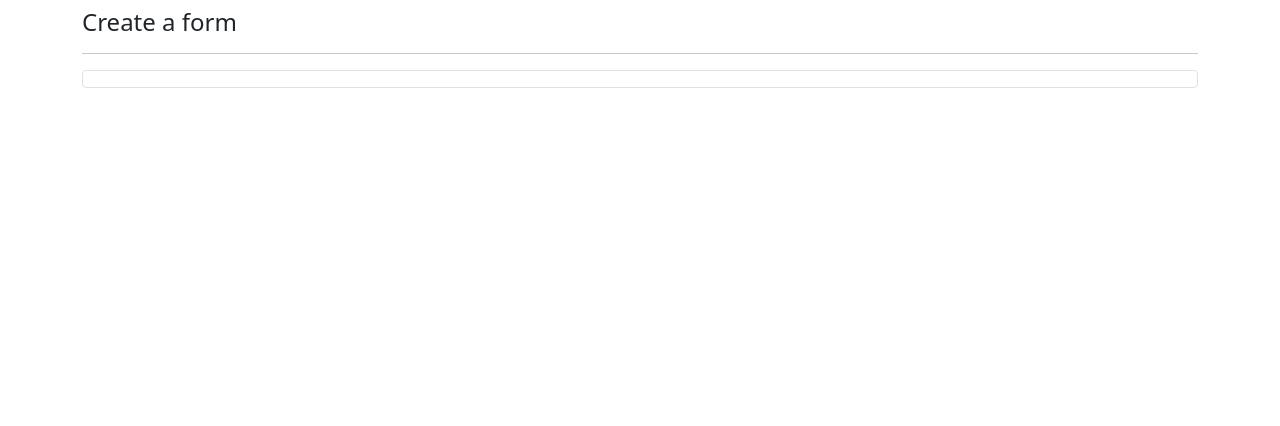
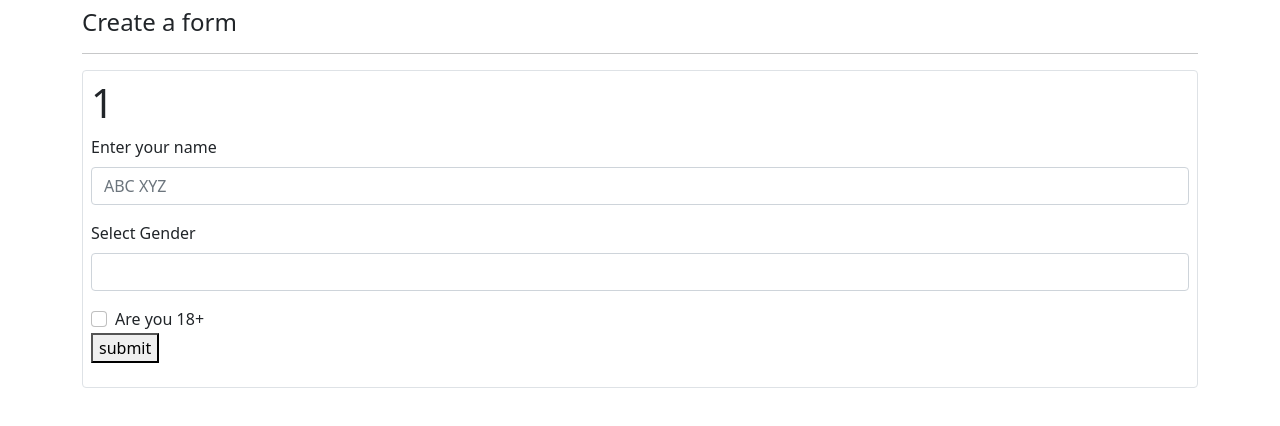
Before and after one commit to LazyCROW21/vue-dynamic-form, a Vue app: page /render/1 in a window 1280 px wide. Before the commit this address had no page. Shown: the top 426 px of the page. Built offline with nearby package versions, Linux system fonts and the light colour scheme.

Commit message:
some changes

```diff
--- a/src/components/form-elements/input-checkbox.vue
+++ b/src/components/form-elements/input-checkbox.vue
@@ -4,7 +4,7 @@
       type="checkbox"
       :class="getFormErrorClass()"
       :id="properties.id"
-      :value="modelValue"
+      :checked="modelValue"
       @input="updateValue"
     />
     <label :for="properties.id" class="form-check-label">{{
@@ -39,7 +39,7 @@ export default {
       return "form-check-input";
     },
     updateValue(event) {
-      this.$emit("update:modelValue", event.target.value);
+      this.$emit("update:modelValue", event.target.checked);
     },
   },
 };
--- a/src/components/form-render.vue
+++ b/src/components/form-render.vue
@@ -1,7 +1,7 @@
 <template>
   <div  class="row">
     <div class="mb-3">
-      <div><h1>Form</h1></div>
+      <div><h1>{{this.formTitle}}</h1></div>
         <template v-for="(formElement, index) in formElements" :key="index">
           <div class="position-relative">
             <component
@@ -40,7 +40,7 @@ export default {
     return {
       // add ordering
 
-
+     formTitle: null,
       formElements:null
 
     };
@@ -58,6 +58,7 @@ export default {
   mounted() {
 
     this.formElements = formData
+    this.formTitle = this.$route.params.formTitle
   }
 };
 </script>
--- a/src/components/form-section-builder.vue
+++ b/src/components/form-section-builder.vue
@@ -146,11 +146,14 @@ export default {
       this.formElements.splice(index, 1);
     },
     SubmitData() {
-      this.$router.push({ path: '/render' })
+      this.$router.push({ name: 'Render',params: {formTitle:this.sectionHeader} })
+
+       console.log(JSON.stringify(this.formElements))
     }
   },
   mounted () {
     this.formElements = formData
+
   }
 };
 </script>
--- a/src/form-data/formData.js
+++ b/src/form-data/formData.js
@@ -1,3 +1,5 @@
+
+
 let formElements=[
 
     {
--- a/src/router/index.js
+++ b/src/router/index.js
@@ -11,7 +11,7 @@ const routes = [
         component: formSectionBuilder
     },
     {
-        path:"/render",
+        path:"/render/:formTitle",
         name:"Render",
         component: formRender
     }
```
